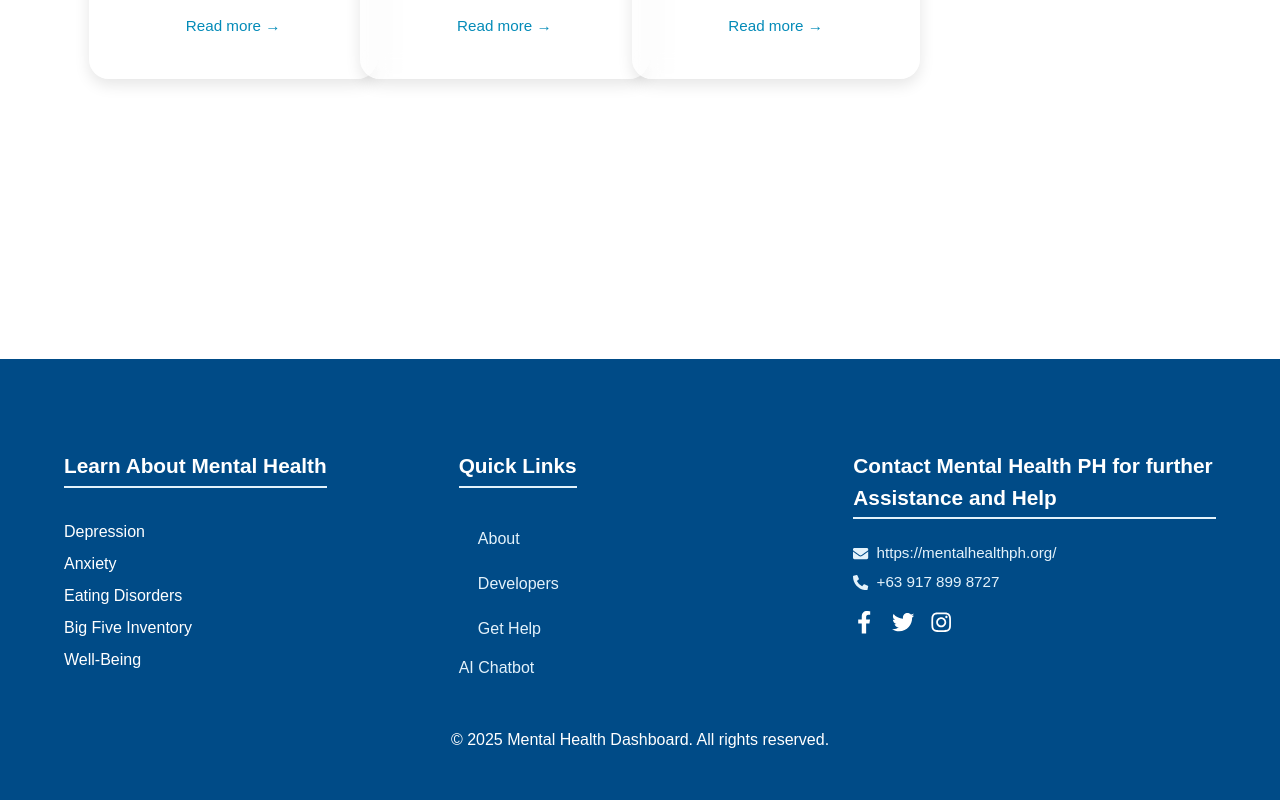
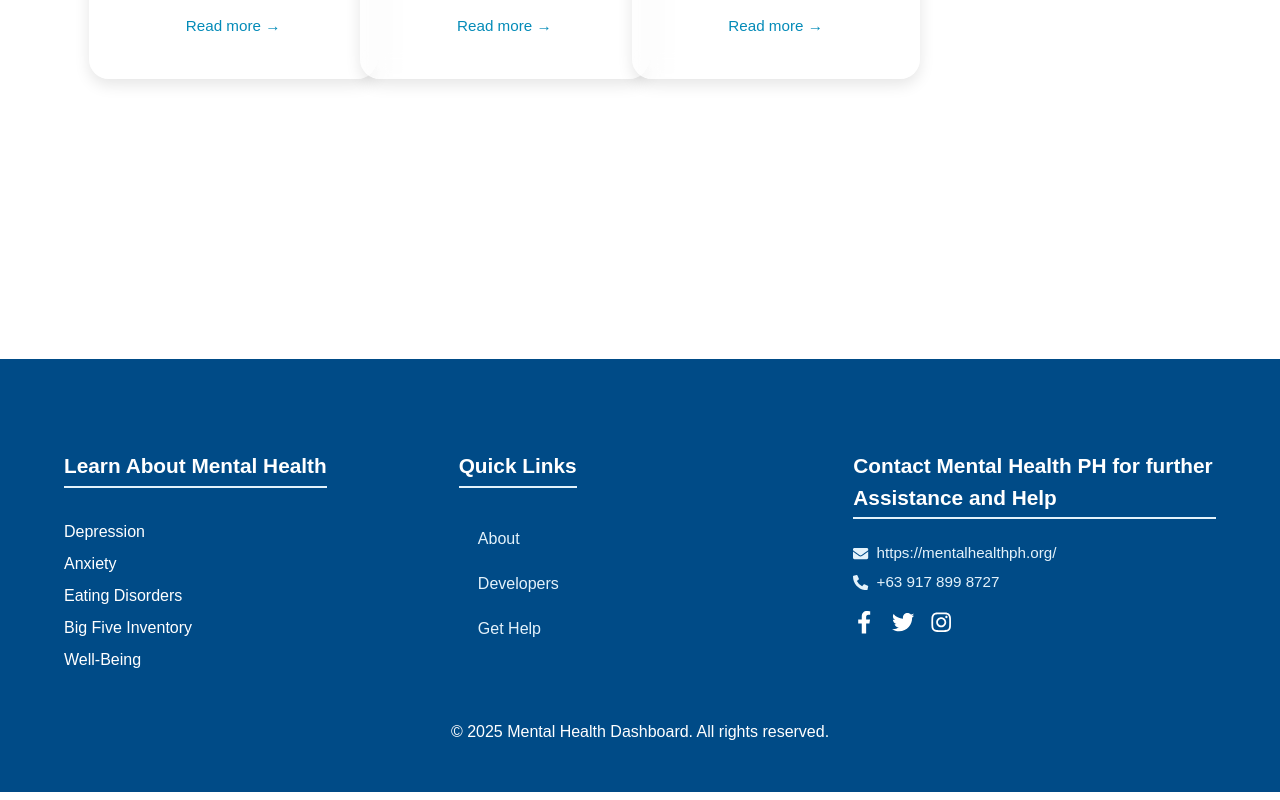
Before and after one commit to Ramirez996/thesis, a React (Vite) app in the folder gray/: page / in a window 1280 px wide. Shown: the part 1834-2634 px from the top of the page. Built offline with nearby package versions, Linux system fonts and the light colour scheme; no server answers.

Commit message:
Update Footer.jsx

```diff
--- a/gray/src/components/Footer.jsx
+++ b/gray/src/components/Footer.jsx
@@ -43,7 +43,6 @@ const Footer = ({ setShowHelp, setShowAbout, setShowDevs }) => {
               <li><button onClick={() => setShowAbout?.(true)} className="footer-btn-link">About</button></li>
               <li><button onClick={() => setShowDevs?.(true)} className="footer-btn-link">Developers</button></li>
               <li><button onClick={() => setShowHelp?.(true)} className="footer-btn-link">Get Help</button></li>
-              <li><a href="/chatbot" className="footer-btn-link">    AI Chatbot</a></li>
             </ul>
           </div>
 
```
